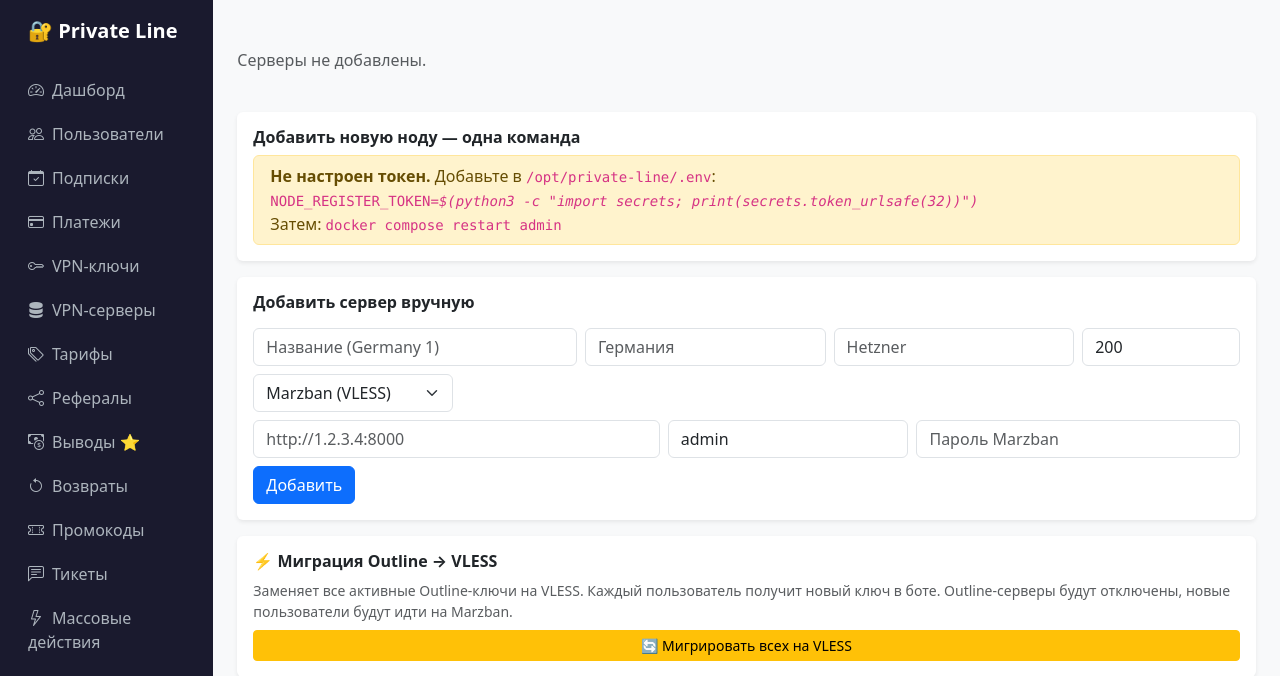
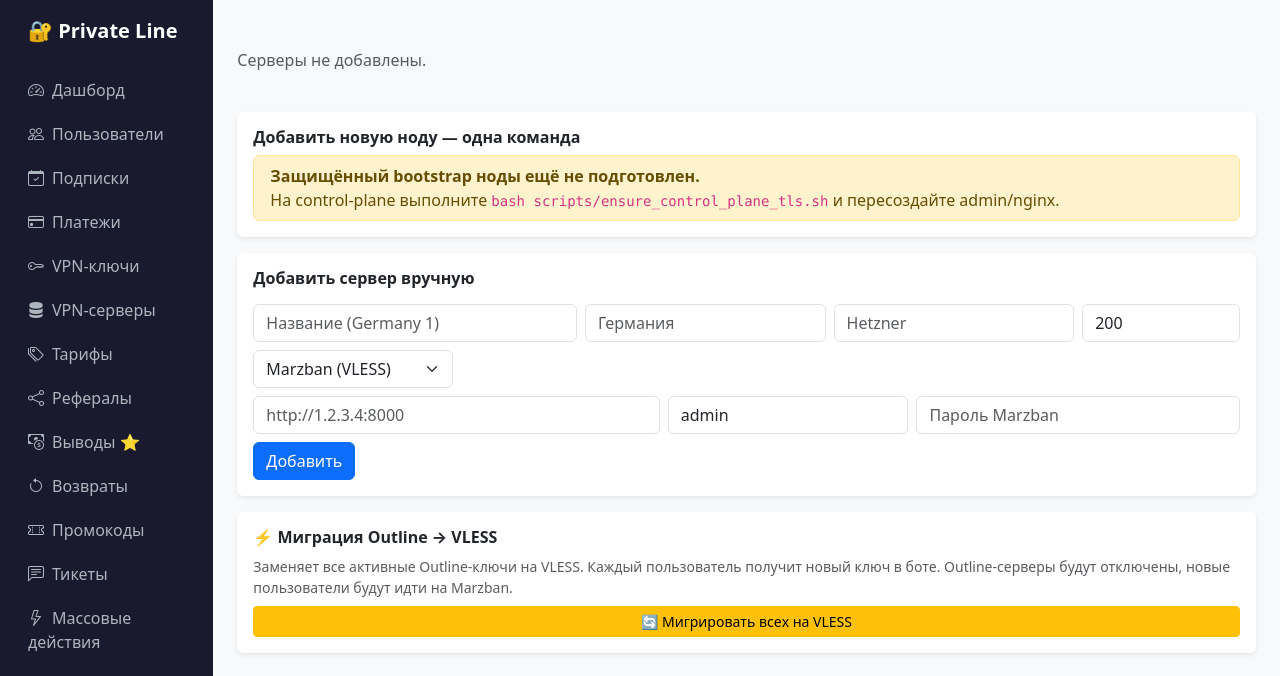
Before and after one commit to venomimonstro/Private-line-tg-claude, a FastAPI app: template admin/templates/servers_list.html in a window 1280 px wide. Shown: the top 676 px of the page. Run offline with FastAPI, Linux system fonts and the light colour scheme; the template is opened without the code that fills it, so the values that code supplies are empty; parts of the project's set-up code (start-up, migrations or seed data) failed here and were passed over.

Commit message:
security: generate pinned HTTPS node-install command

```diff
--- a/admin/templates/servers_list.html
+++ b/admin/templates/servers_list.html
@@ -77,23 +77,21 @@
 
 <div class="card p-3 mt-3">
   <h6 class="fw-bold mb-2">Добавить новую ноду — одна команда</h6>
-  {% if node_register_token %}
-  <p class="text-muted small mb-2">Скопируйте команду ниже, вставьте в терминал нового сервера (от root) — нода установится и зарегистрируется автоматически.</p>
-  {% set base_url = request.url.scheme ~ '://' ~ request.headers.get('host', '') %}
+  {% if node_register_token and control_plane_public_url and control_plane_tls_pin %}
+  <p class="text-muted small mb-2">Команда использует HTTPS и закреплённый SPKI сертификата control-plane. Marzban credentials не передаются по открытому HTTP.</p>
   <div class="mb-2">
     <div class="input-group">
       <input type="text" id="installCmd" class="form-control font-monospace small"
-        value="ADMIN_URL={{ base_url }} NODE_TOKEN={{ node_register_token }} bash <(curl -fsSL {{ base_url }}/admin/api/install-script)"
+        value="ADMIN_URL={{ control_plane_public_url }} ADMIN_PIN='{{ control_plane_tls_pin }}' NODE_TOKEN={{ node_register_token }} bash &lt;(curl --insecure --pinnedpubkey '{{ control_plane_tls_pin }}' -fsSL {{ control_plane_public_url }}/admin/api/install-script)"
         readonly onclick="this.select()">
       <button class="btn btn-primary" type="button" onclick="copyInstallCmd()">Копировать</button>
     </div>
   </div>
-  <p class="text-muted small mb-0">Требования к ноде: Ubuntu 22.04, root-доступ, исходящий интернет.</p>
+  <p class="text-muted small mb-0">Требования: Ubuntu/Debian, root, исходящий интернет. Не удаляйте <code>ADMIN_PIN</code> из команды.</p>
   {% else %}
   <div class="alert alert-warning mb-0 py-2">
-    <strong>Не настроен токен.</strong> Добавьте в <code>/opt/private-line/.env</code>:<br>
-    <code>NODE_REGISTER_TOKEN=<em>$(python3 -c "import secrets; print(secrets.token_urlsafe(32))")</em></code><br>
-    Затем: <code>docker compose restart admin</code>
+    <strong>Защищённый bootstrap ноды ещё не подготовлен.</strong><br>
+    На control-plane выполните <code>bash scripts/ensure_control_plane_tls.sh</code> и пересоздайте admin/nginx.
   </div>
   {% endif %}
 </div>
```
